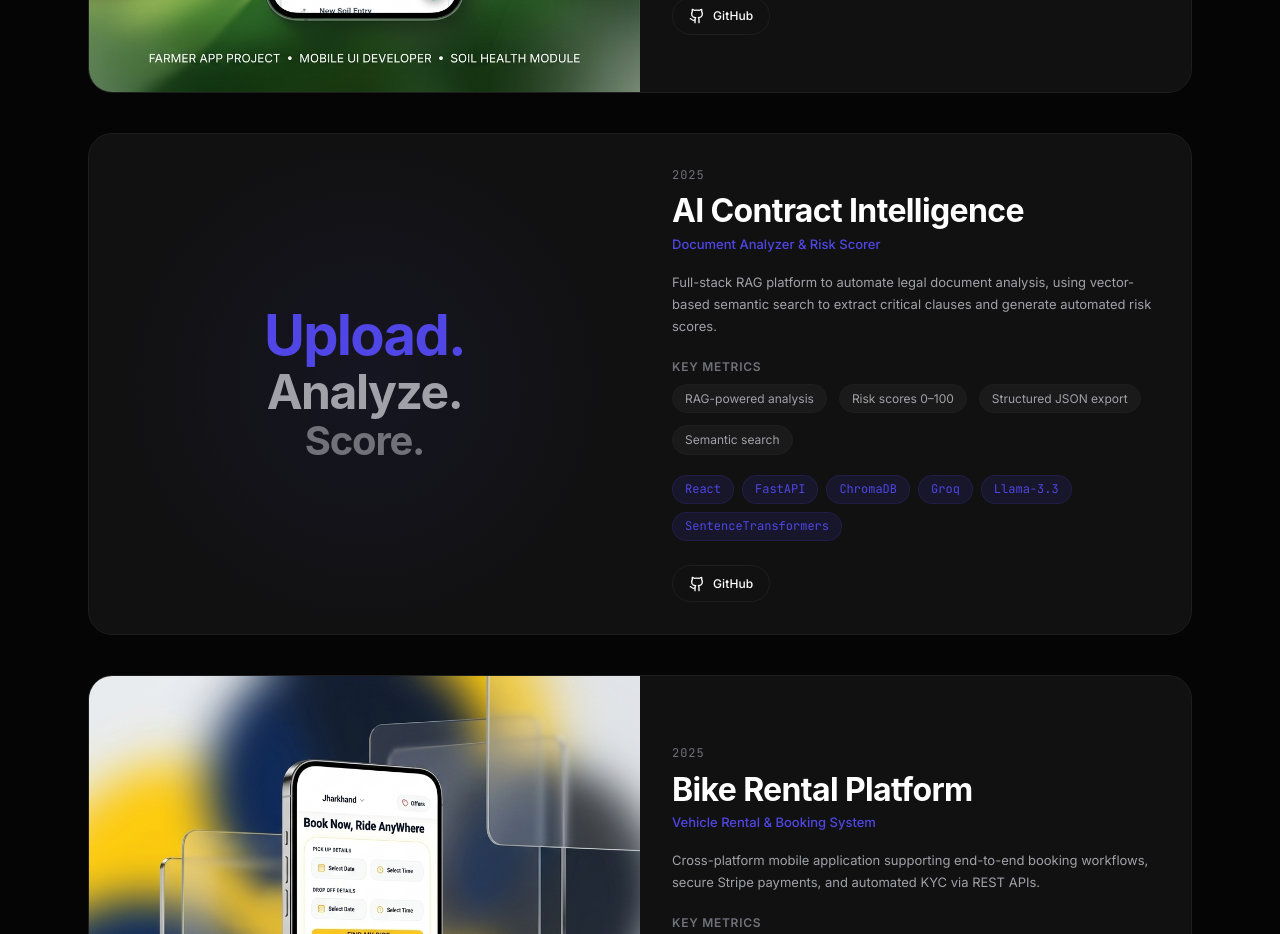
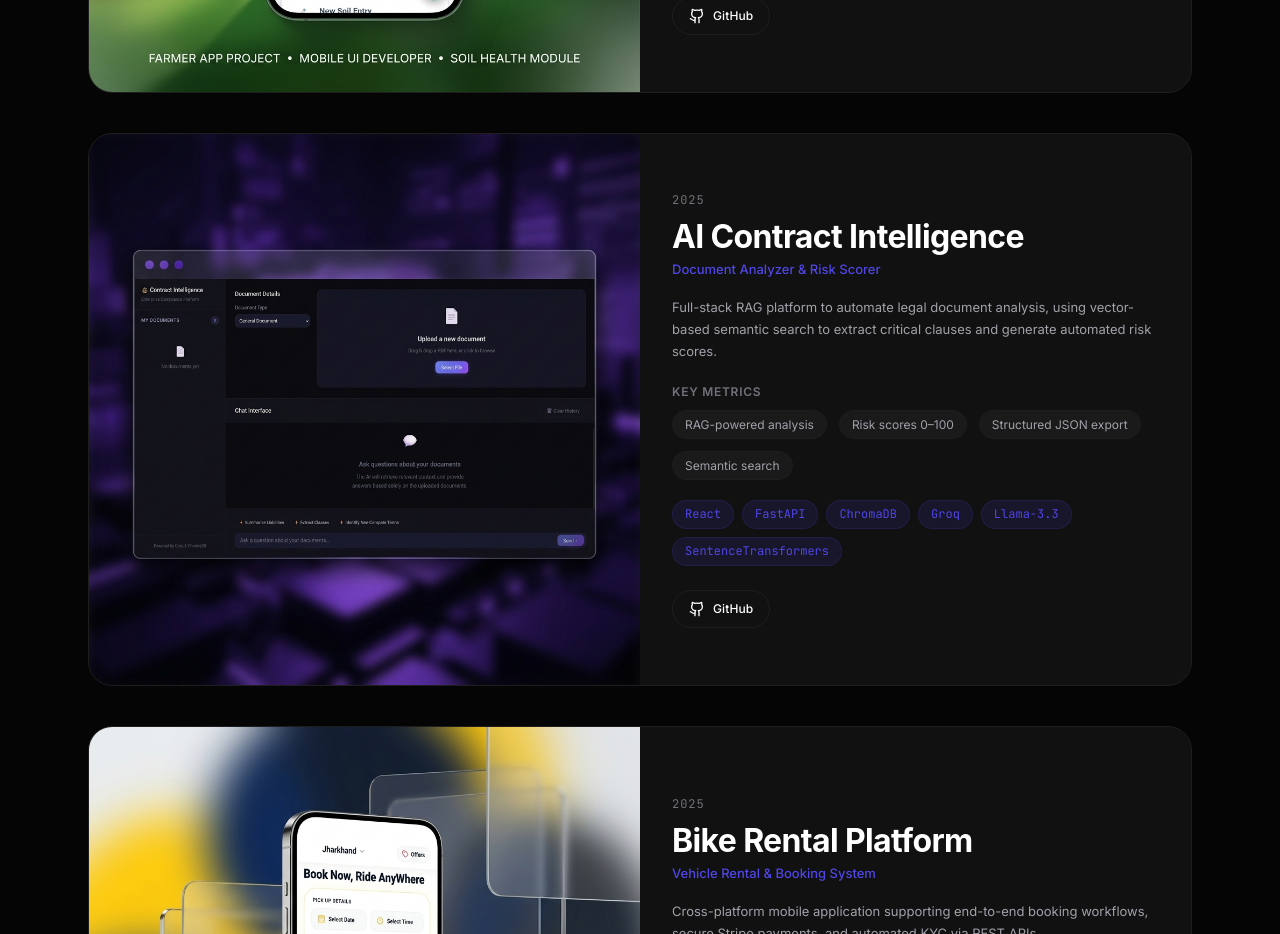
Before and after one commit to Rajkamal08/Portfolio, a React (Vite) app: page / in a window 1280 px wide. Shown: the part 4920-5854 px from the top of the page. Built offline with nearby package versions, Linux system fonts and the light colour scheme; a web font is replaced by a local one.

Commit message:
Add enhanced Contract Intelligence web app UI image to portfolio

```diff
--- a/src/constants/data.js
+++ b/src/constants/data.js
@@ -136,6 +136,7 @@ export const projects = [
     year: '2025',
     featured: true,
     color: '#4F46E5',
+    image: '/projects/contract.png',
   },
   {
     id: 'bike-rental',
```
Also changed, not shown: public/projects/contract.png (added).
